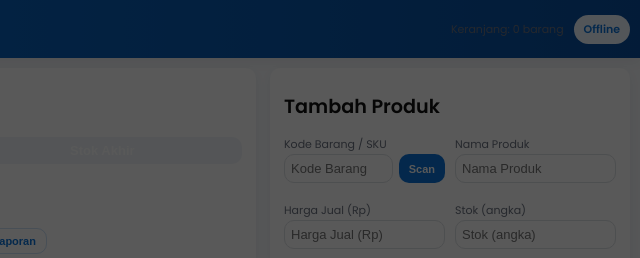
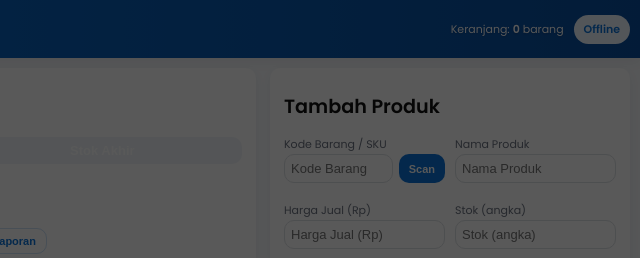
Before and after one commit to Dlannnaja/Indocart, a plain HTML site: page index.html in a window 1280 px wide. Shown: the top 258 px of the page, 640-1280 px from the left. Drawn offline with Linux system fonts and the light colour scheme.

Commit message:
Update index.html

```diff
--- a/index.html
+++ b/index.html
@@ -43,6 +43,16 @@
     color: #fff;
     padding: var(--spacing-lg) var(--spacing-md);
     box-shadow: var(--shadow);
+  }
+    /* --- Keranjang di header --- */
+  header .muted {
+    color: #ffffff !important;     /* ubah warna jadi putih terang */
+    font-weight: 500;              /* sedikit tebal biar jelas */
+    text-shadow: 0 1px 2px rgba(0,0,0,0.2); /* efek lembut biar gak silau */
+  }
+  header #cartCount {
+    color: #ffffff;                /* pastikan angka keranjang putih juga */
+    font-weight: 600;
   }
 
   .container {
```
